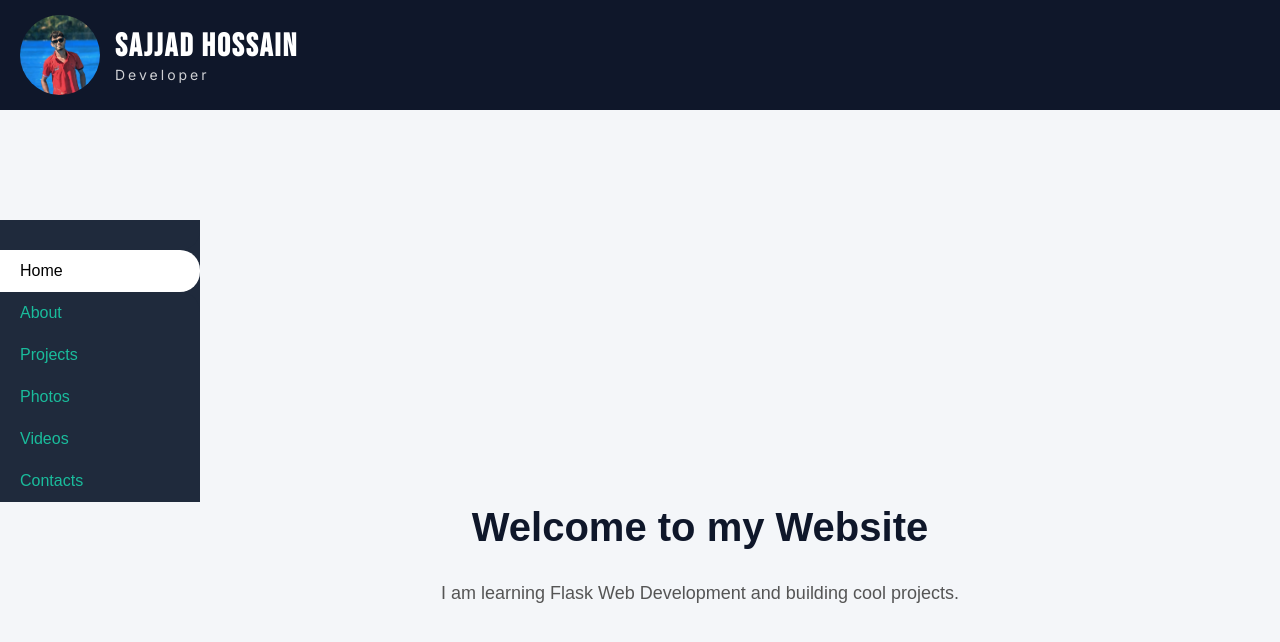
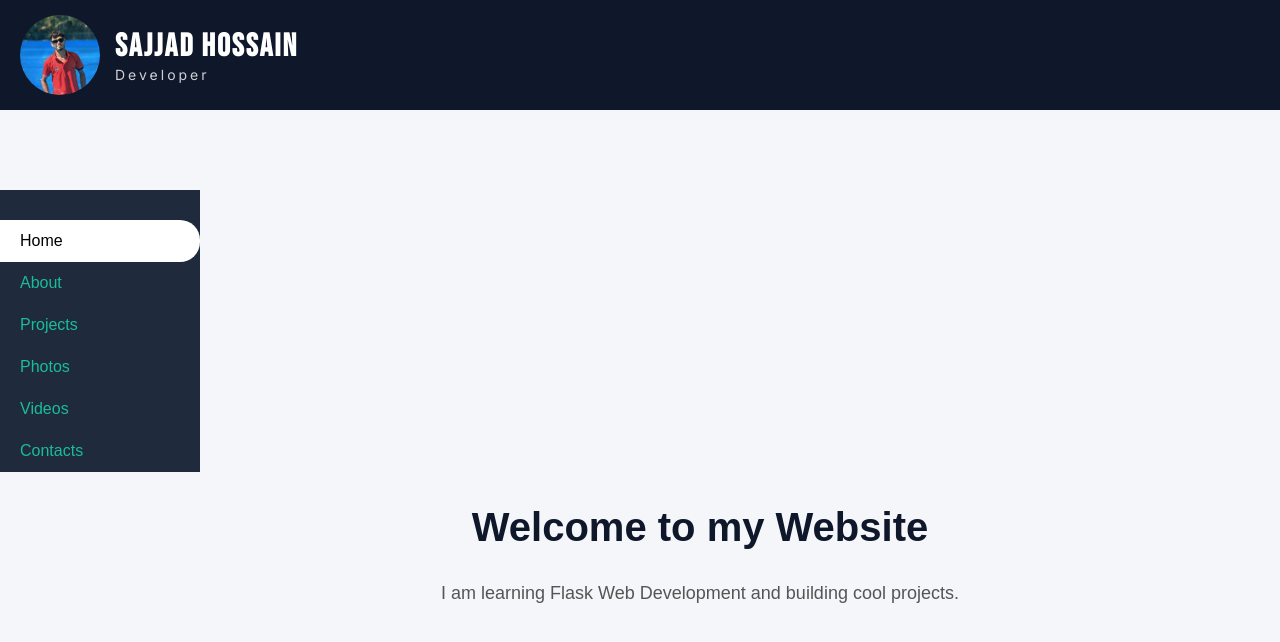
Before and after one commit to umaxinternetservice-source/Sajjad-Hossain, a Flask app: page / in a window 1280 px wide. Shown: the top 642 px of the page. Run offline with Flask 3, Linux system fonts and the light colour scheme.

Commit message:
Update style.css

```diff
--- a/static/style.css
+++ b/static/style.css
@@ -49,7 +49,7 @@ body {
 
 .sidebar {
     position: fixed;
-    top: 110px;
+    top: 80px;
     left: 0;
     width: 120px;
     height: calc(100% - 110px);
```
